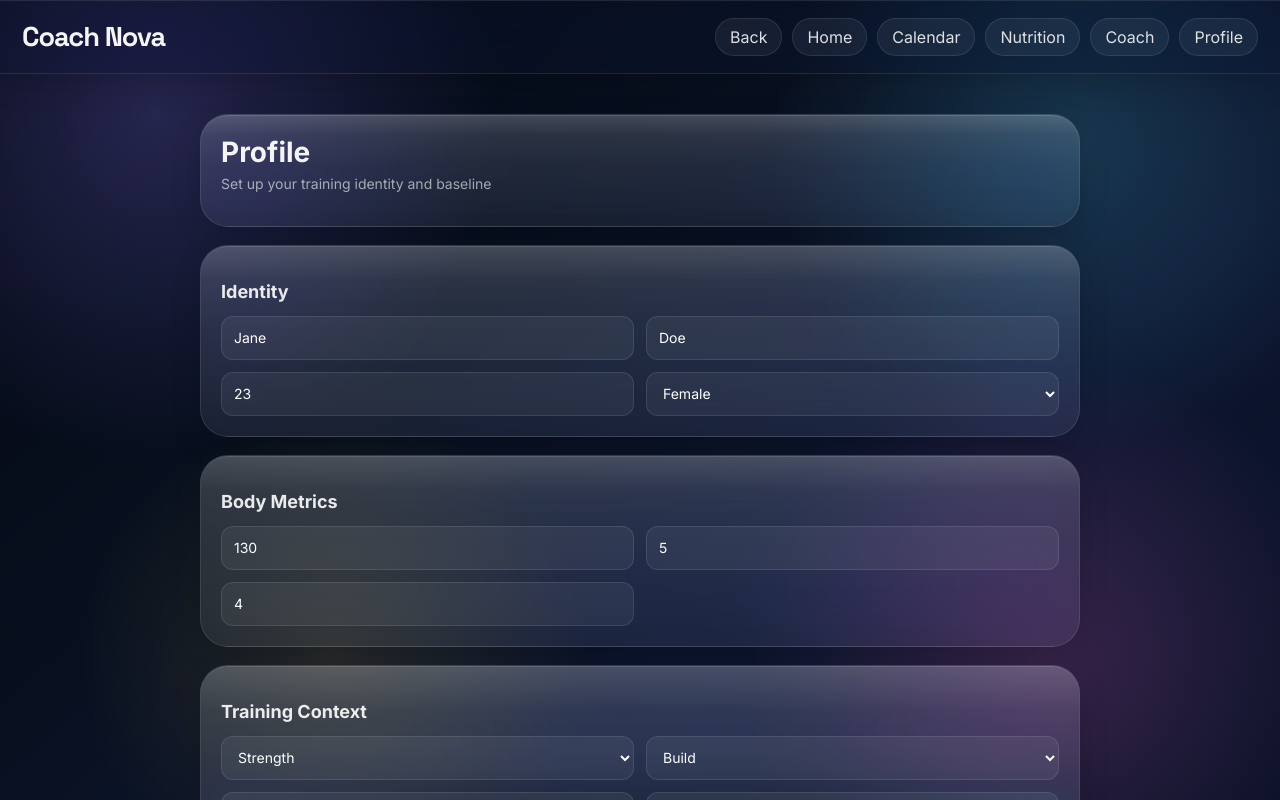
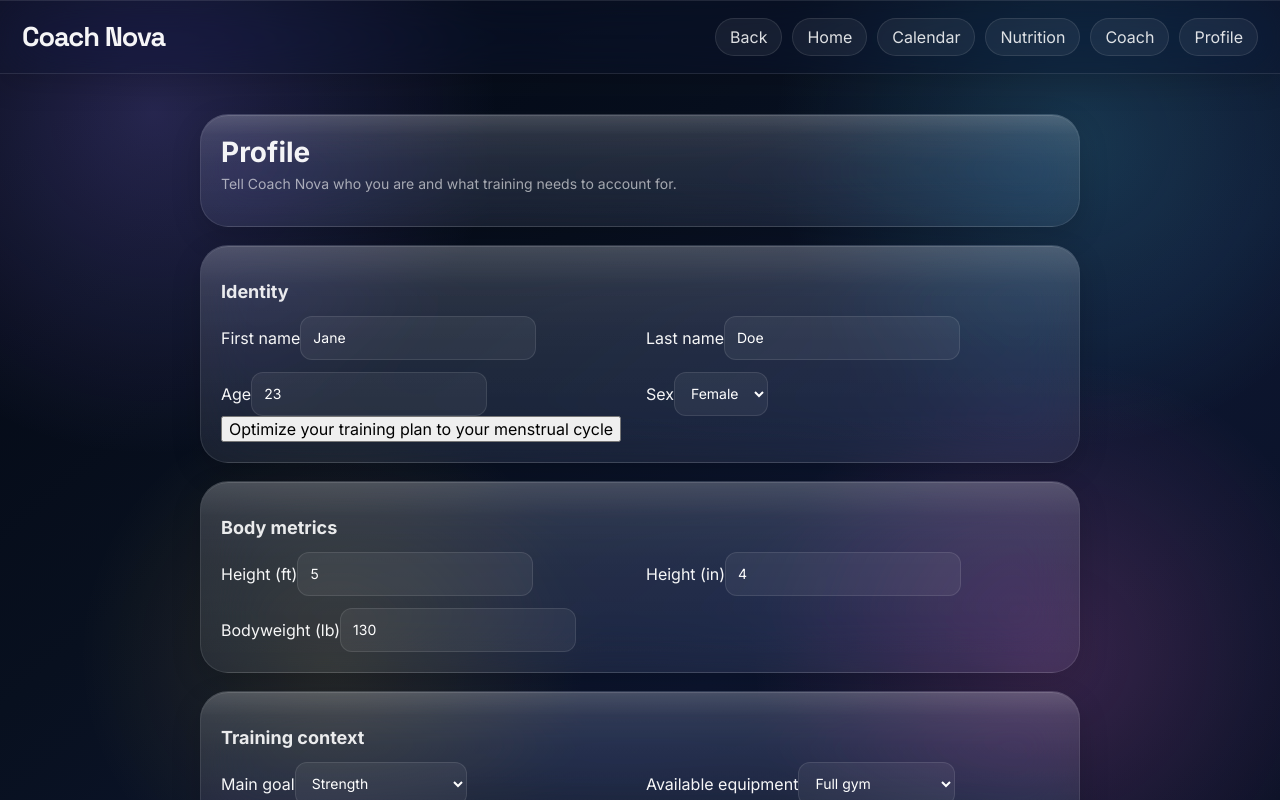
Before and after one commit to dakkameka/BarbellBuddy, a React (Create React App) app: page / in a window 1280 px wide. Both pictures are taken after a click on the button "Profile". Shown: the top 800 px of the page. Built offline with nearby package versions, Linux system fonts and the light colour scheme.

Commit message:
Refactor ProfilePage for improved form handling
Refactor ProfilePage to include default values for cycleTracking and considerations. Update input fields to use FieldLabel components for better accessibility.

```diff
--- a/src/pages/ProfilePage.js
+++ b/src/pages/ProfilePage.js
@@ -1,9 +1,25 @@
-import { useState } from 'react';
+import { useEffect, useState } from 'react';
 import '../styles/profile.css';
 
+function FieldLabel({ children }) {
+  return <label className="profile-label">{children}</label>;
+}
+
 function ProfilePage({ athlete, setAthlete, goBack }) {
-  const [form, setForm] = useState(athlete);
+  const [form, setForm] = useState({
+    ...athlete,
+    cycleTracking: athlete.cycleTracking ?? false,
+    considerations: athlete.considerations ?? '',
+  });
   const [saved, setSaved] = useState(false);
+
+  useEffect(() => {
+    setForm({
+      ...athlete,
+      cycleTracking: athlete.cycleTracking ?? false,
+      considerations: athlete.considerations ?? '',
+    });
+  }, [athlete]);
 
   const handleChange = (key, value) => {
     setForm((prev) => ({
@@ -13,50 +29,70 @@ function ProfilePage({ athlete, setAthlete, goBack }) {
   };
 
   const handleSave = () => {
-    setAthlete(form);
+    const cleaned = {
+      ...form,
+      age: Number(form.age) || 0,
+      bodyweight: Number(form.bodyweight) || 0,
+      heightFt: Number(form.heightFt) || 0,
+      heightIn: Number(form.heightIn) || 0,
+    };
+
+    if (cleaned.gender !== 'female') {
+      cleaned.cycleTracking = false;
+    }
+
+    setAthlete(cleaned);
     setSaved(true);
 
     setTimeout(() => {
       setSaved(false);
-    }, 1500);
+    }, 1600);
   };
 
   return (
     <div className="screen profile-screen">
       <div className="profile-shell">
-
-        {/* HEADER */}
         <div className="profile-header glass-panel">
           <h1>Profile</h1>
-          <p>Set up your training identity and baseline</p>
+          <p>Tell Coach Nova who you are and what training needs to account for.</p>
         </div>
 
-        {/* IDENTITY */}
         <div className="profile-section glass-panel">
           <h2>Identity</h2>
 
           <div className="profile-grid">
+            <div className="profile-field">
+              <FieldLabel>First name</FieldLabel>
               <input
-              value={form.firstName}
+                value={form.firstName || ''}
                 onChange={(e) => handleChange('firstName', e.target.value)}
                 placeholder="First name"
               />
+            </div>
 
+            <div className="profile-field">
+              <FieldLabel>Last name</FieldLabel>
               <input
-              value={form.lastName}
+                value={form.lastName || ''}
                 onChange={(e) => handleChange('lastName', e.target.value)}
                 placeholder="Last name"
               />
+            </div>
 
+            <div className="profile-field">
+              <FieldLabel>Age</FieldLabel>
               <input
                 type="number"
-              value={form.age}
-              onChange={(e) => handleChange('age', Number(e.target.value))}
+                value={form.age ?? ''}
+                onChange={(e) => handleChange('age', e.target.value)}
                 placeholder="Age"
               />
+            </div>
 
+            <div className="profile-field">
+              <FieldLabel>Sex</FieldLabel>
               <select
-              value={form.gender}
+                value={form.gender || 'female'}
                 onChange={(e) => handleChange('gender', e.target.value)}
               >
                 <option value="female">Female</option>
@@ -65,125 +101,115 @@ function ProfilePage({ athlete, setAthlete, goBack }) {
             </div>
           </div>
 
-        {/* BODY */}
+          {form.gender === 'female' && (
+            <div className="profile-toggle-row">
+              <button
+                type="button"
+                className={`profile-check-toggle ${form.cycleTracking ? 'is-on' : ''}`}
+                onClick={() => handleChange('cycleTracking', !form.cycleTracking)}
+                aria-pressed={form.cycleTracking}
+              >
+                <span className="profile-check-box">{form.cycleTracking ? '✓' : ''}</span>
+                <span>Optimize your training plan to your menstrual cycle</span>
+              </button>
+            </div>
+          )}
+        </div>
+
         <div className="profile-section glass-panel">
-          <h2>Body Metrics</h2>
+          <h2>Body metrics</h2>
 
           <div className="profile-grid">
+            <div className="profile-field">
+              <FieldLabel>Height (ft)</FieldLabel>
               <input
                 type="number"
-              value={form.bodyweight}
-              onChange={(e) => handleChange('bodyweight', Number(e.target.value))}
+                value={form.heightFt ?? ''}
+                onChange={(e) => handleChange('heightFt', e.target.value)}
+                placeholder="Height (ft)"
+              />
+            </div>
+
+            <div className="profile-field">
+              <FieldLabel>Height (in)</FieldLabel>
+              <input
+                type="number"
+                value={form.heightIn ?? ''}
+                onChange={(e) => handleChange('heightIn', e.target.value)}
+                placeholder="Height (in)"
+              />
+            </div>
+
+            <div className="profile-field profile-field-full">
+              <FieldLabel>Bodyweight (lb)</FieldLabel>
+              <input
+                type="number"
+                value={form.bodyweight ?? ''}
+                onChange={(e) => handleChange('bodyweight', e.target.value)}
                 placeholder="Bodyweight (lb)"
               />
+            </div>
+          </div>
+        </div>
 
-            <input
-              type="number"
-              value={form.heightFt}
-              onChange={(e) => handleChange('heightFt', Number(e.target.value))}
-              placeholder="Height (ft)"
-            />
+        <div className="profile-section glass-panel">
+          <h2>Training context</h2>
 
-            <input
-              type="number"
-              value={form.heightIn}
-              onChange={(e) => handleChange('heightIn', Number(e.target.value))}
-              placeholder="Height (in)"
+          <div className="profile-grid">
+            <div className="profile-field">
+              <FieldLabel>Main goal</FieldLabel>
+              <select
+                value={form.goal || 'strength'}
+                onChange={(e) => handleChange('goal', e.target.value)}
+              >
+                <option value="strength">Strength</option>
+                <option value="hypertrophy">Muscle growth</option>
+                <option value="general">General fitness</option>
+                <option value="fat_loss">Fat loss</option>
+                <option value="performance">Sport performance</option>
+              </select>
+            </div>
+
+            <div className="profile-field">
+              <FieldLabel>Available equipment</FieldLabel>
+              <select
+                value={form.equipment || 'full gym'}
+                onChange={(e) => handleChange('equipment', e.target.value)}
+              >
+                <option value="full gym">Full gym</option>
+                <option value="barbell + rack">Barbell + rack</option>
+                <option value="dumbbells">Dumbbells</option>
+                <option value="bodyweight">Bodyweight only</option>
+              </select>
+            </div>
+          </div>
+        </div>
+
+        <div className="profile-section glass-panel">
+          <h2>Considerations</h2>
+
+          <p className="profile-help-text">
+            Any considerations such as holidays, specific sports, injuries, or specific training goals
+            (ie supplementing a marathon, military fitness test, cross fit, etc)?
+          </p>
+
+          <div className="profile-field">
+            <textarea
+              value={form.considerations || ''}
+              onChange={(e) => handleChange('considerations', e.target.value)}
+              placeholder="Examples: recovering from shoulder irritation, supplementing marathon training, preparing for a military fitness test, traveling for two weeks in June..."
+              rows={7}
             />
           </div>
         </div>
 
-        {/* TRAINING */}
-        <div className="profile-section glass-panel">
-          <h2>Training Context</h2>
-
-          <div className="profile-grid">
-            <select
-              value={form.goal}
-              onChange={(e) => handleChange('goal', e.target.value)}
-            >
-              <option value="strength">Strength</option>
-              <option value="hypertrophy">Hypertrophy</option>
-              <option value="general">General Fitness</option>
-            </select>
-
-            <select
-              value={form.phase}
-              onChange={(e) => handleChange('phase', e.target.value)}
-            >
-              <option value="build">Build</option>
-              <option value="cut">Cut</option>
-              <option value="maintain">Maintain</option>
-            </select>
-
-            <input
-              type="number"
-              value={form.phaseWeek}
-              onChange={(e) => handleChange('phaseWeek', Number(e.target.value))}
-              placeholder="Phase week"
-            />
-
-            <input
-              type="number"
-              value={form.phaseTotalWeeks}
-              onChange={(e) => handleChange('phaseTotalWeeks', Number(e.target.value))}
-              placeholder="Total weeks"
-            />
-
-            <select
-              value={form.equipment}
-              onChange={(e) => handleChange('equipment', e.target.value)}
-            >
-              <option value="full gym">Full Gym</option>
-              <option value="dumbbells">Dumbbells</option>
-              <option value="bodyweight">Bodyweight</option>
-            </select>
-          </div>
-        </div>
-
-        {/* STRENGTH */}
-        <div className="profile-section glass-panel">
-          <h2>Strength (1RM)</h2>
-
-          <div className="profile-grid">
-            <input
-              type="number"
-              value={form.squat1RM}
-              onChange={(e) => handleChange('squat1RM', Number(e.target.value))}
-              placeholder="Squat"
-            />
-
-            <input
-              type="number"
-              value={form.bench1RM}
-              onChange={(e) => handleChange('bench1RM', Number(e.target.value))}
-              placeholder="Bench"
-            />
-
-            <input
-              type="number"
-              value={form.deadlift1RM}
-              onChange={(e) => handleChange('deadlift1RM', Number(e.target.value))}
-              placeholder="Deadlift"
-            />
-
-            <input
-              type="number"
-              value={form.ohp1RM}
-              onChange={(e) => handleChange('ohp1RM', Number(e.target.value))}
-              placeholder="OHP"
-            />
-          </div>
-        </div>
-
-        {/* ACTIONS */}
         <div className="profile-actions">
-          <button onClick={goBack} className="ghost-btn">
+          <button type="button" onClick={goBack} className="ghost-btn">
             Back
           </button>
 
-          <button onClick={handleSave} className="primary-btn">
-            Save Profile
+          <button type="button" onClick={handleSave} className="primary-btn">
+            Save profile
           </button>
         </div>
 
```
Lines whose indentation alone changed are shown as unchanged.
